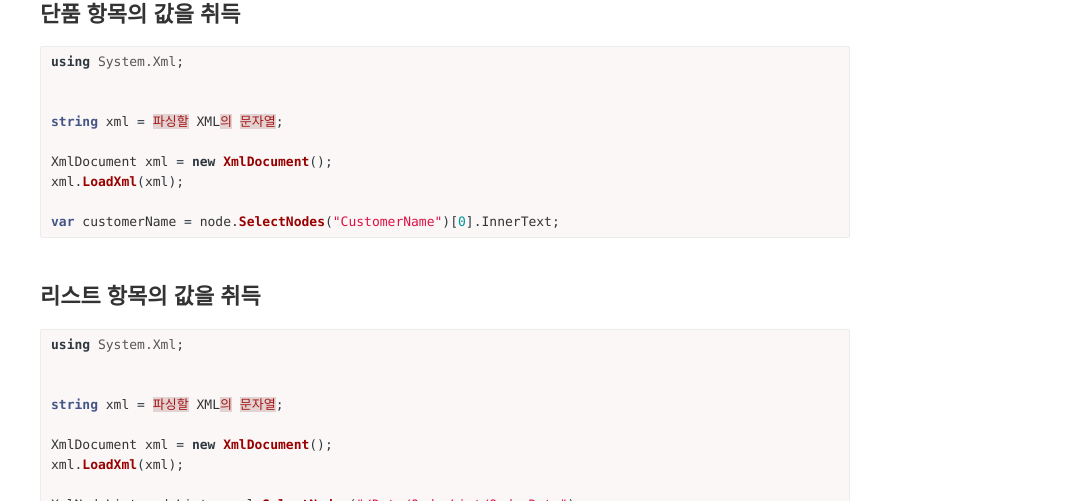
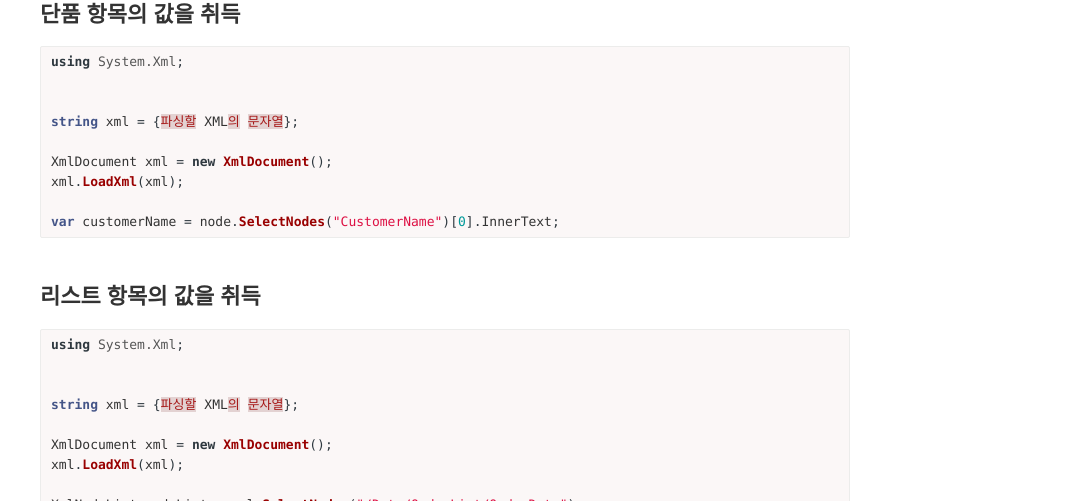
Before and after one commit to Pie001/pie001.github.io, a Jekyll site: the page built from _posts/2017-04-24-0031.md, in a window 1280 px wide. Shown: the part 774-1275 px from the top of the page, without its empty margins (195-1280 px from the left). Built offline with Jekyll 4.4.1, drawn with Linux system fonts in a browser that asks for light colours; comment, search, counter and statistics services are not loaded.

Commit message:
Update 2017-04-24-0031.md

```diff
--- a/_posts/2017-04-24-0031.md
+++ b/_posts/2017-04-24-0031.md
@@ -9,6 +9,7 @@ blog: true
 ko: true
 tag:
 - C#
+-
 - dev
 - programming
 category: blog
@@ -37,7 +38,7 @@ description: string 문자열의 xml 파싱
 using System.Xml;
 
 
-string xml = 파싱할 XML의 문자열;
+string xml = {파싱할 XML의 문자열};
 
 XmlDocument xml = new XmlDocument();
 xml.LoadXml(xml);
@@ -51,7 +52,7 @@ var customerName = node.SelectNodes("CustomerName")[0].InnerText;
 using System.Xml;
 
 
-string xml = 파싱할 XML의 문자열;
+string xml = {파싱할 XML의 문자열};
 
 XmlDocument xml = new XmlDocument();
 xml.LoadXml(xml);
```
